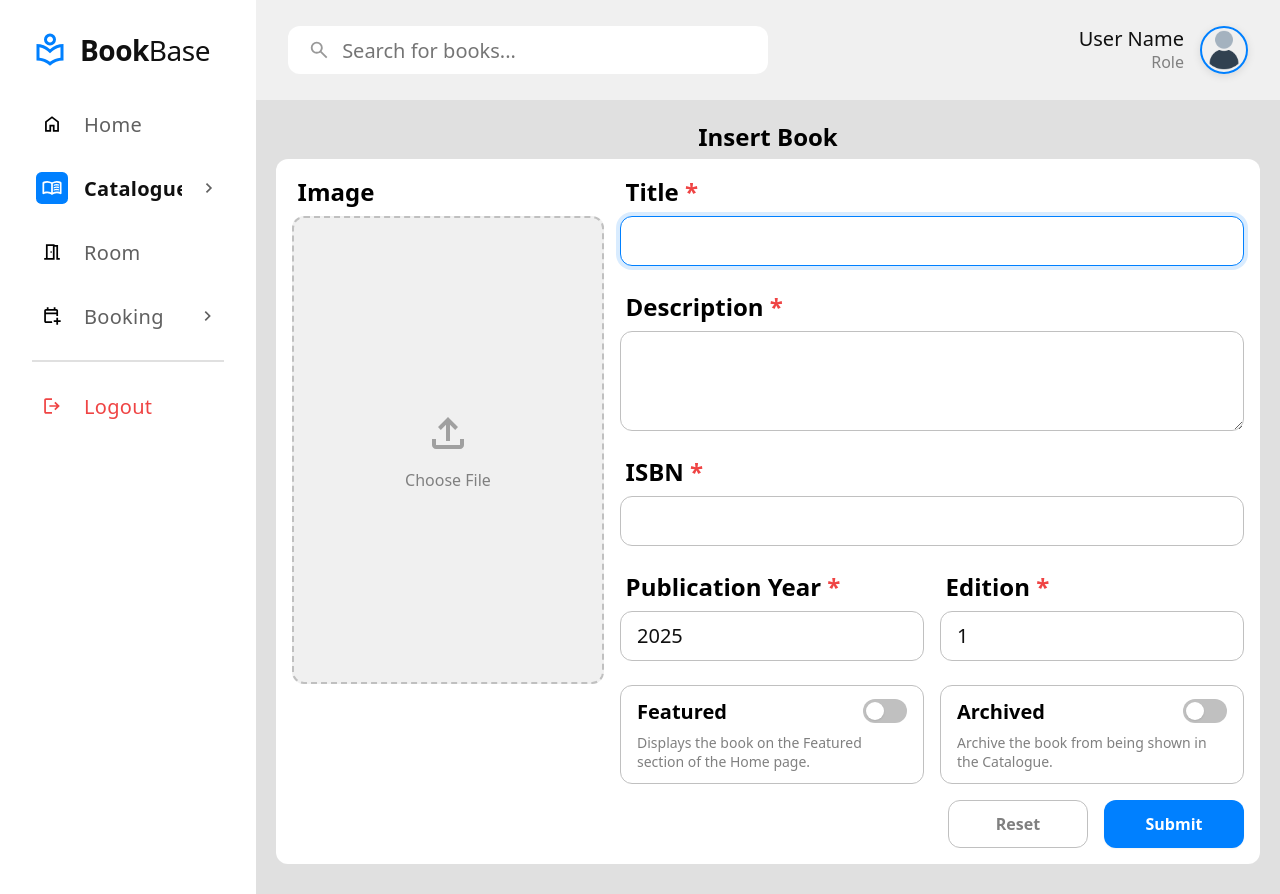
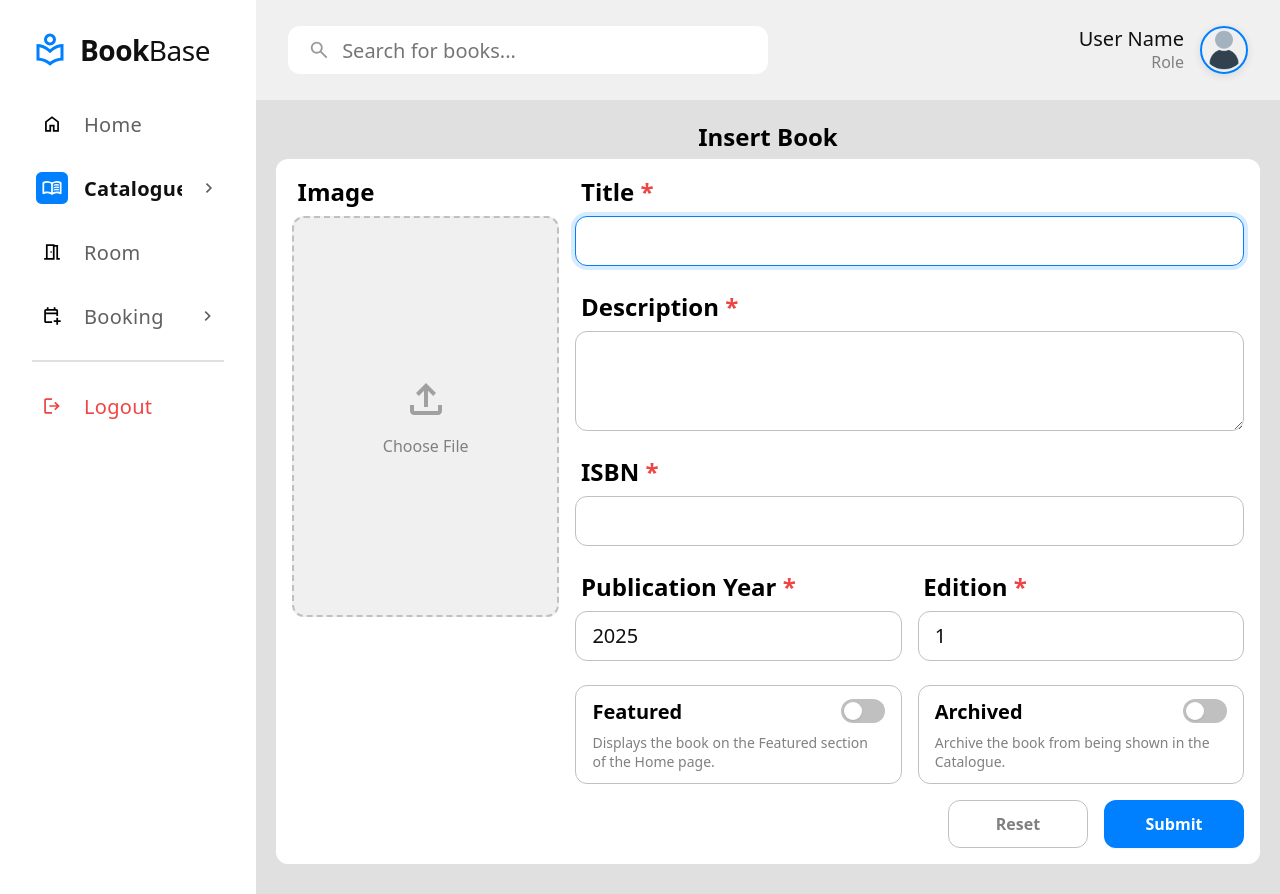
Before and after one commit to kkhhhhh-v61/LibraryManagementSystem, an ASP.NET Core app: page /Book/Insert in a window 1280 px wide. Run offline with ASP.NET Core 8, Linux system fonts and the light colour scheme; some web fonts are replaced.

Commit message:
Minor fix for book.css.

```diff
--- a/LibraryManagementSystem/wwwroot/css/book.css
+++ b/LibraryManagementSystem/wwwroot/css/book.css
@@ -46,7 +46,7 @@
 
 .form__group--right {
     display: flex;
-    flex: 2;
+    flex: 2.5;
     flex-direction: column;
     gap: var(--spacing-md);
 }
```
